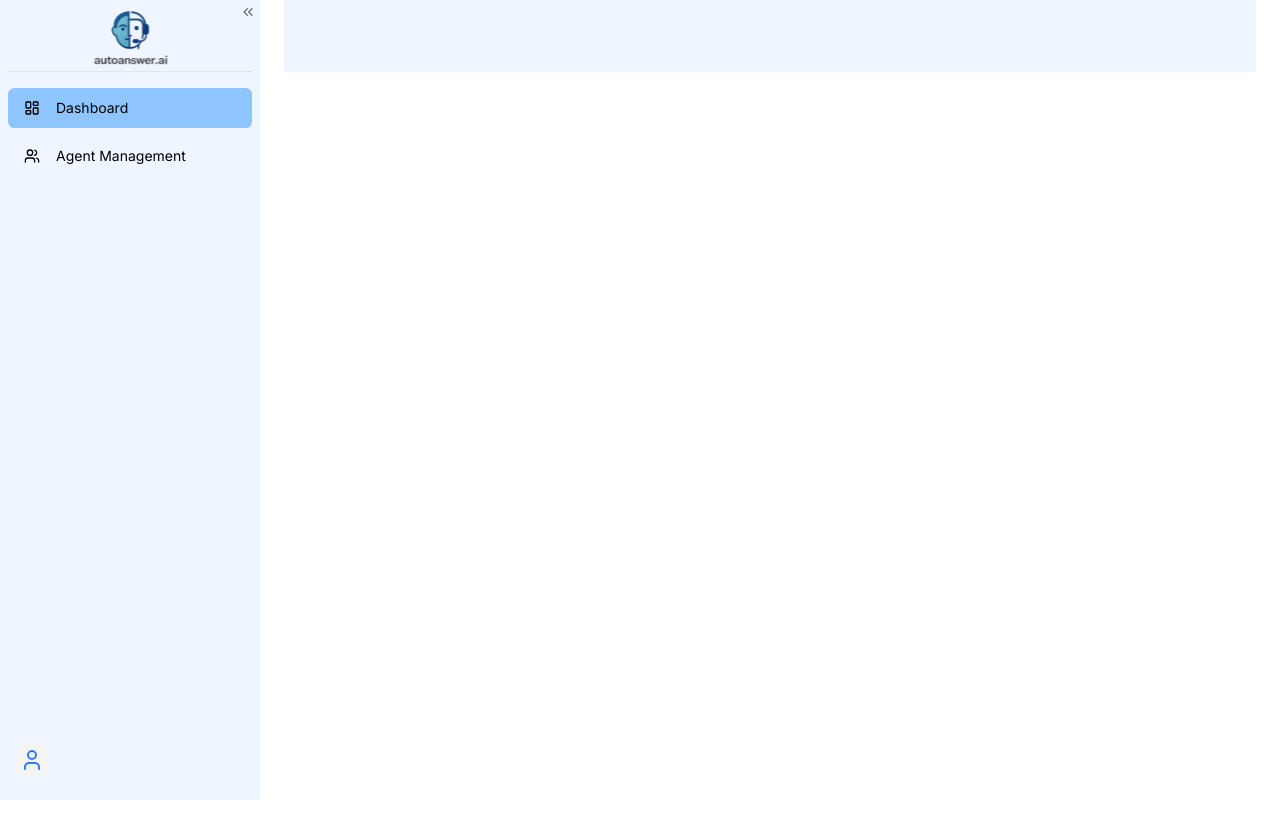
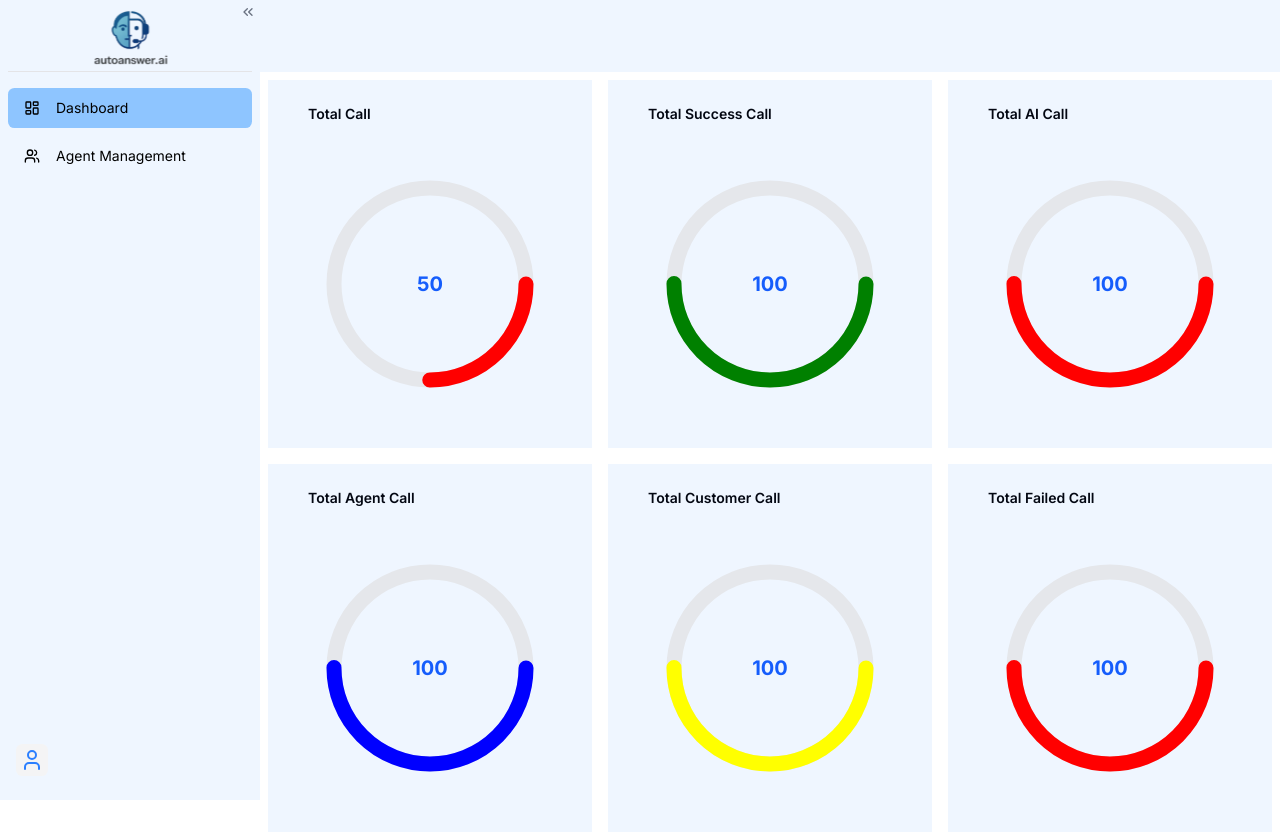
Before and after one commit to Betopia24/uprankedmarting_neuro_night_frontend, a Next.js app: page /dashboard/admin in a window 1280 px wide. Before the commit the page ends 800 px from the top, so only its background shows below. Built offline with nearby package versions, Linux system fonts and the light colour scheme.

Commit message:
add dashboard circle animation

```diff
--- a/src/app/(dashboard)/dashboard/_components/DashboardLayout.tsx
+++ b/src/app/(dashboard)/dashboard/_components/DashboardLayout.tsx
@@ -34,7 +34,7 @@ export default function DashboardLayout({
       className={cn(`grid transition-[grid] duration-300`)}
     >
       <div className="[grid-area:sidebar]">{sidebar}</div>
-      <div className="[grid-area:main] px-10">
+      <div className="[grid-area:main]">
         {header}
         {children}
       </div>
--- /dev/null
+++ b/src/app/(dashboard)/dashboard/_components/charts/CircleGraph.tsx
@@ -0,0 +1,75 @@
+"use client";
+
+import { useEffect, useRef, useState } from "react";
+
+type Props = {
+  value: number;
+  max: number;
+  color: string;
+};
+
+export default function CircleGraph({ value, max, color }: Props) {
+  return (
+    <div className="relative inline-flex">
+      <svg
+        className="block size-full relative rotate-[-90deg]" // rotate so it starts from top
+        viewBox="0 0 100 100"
+        xmlns="http://www.w3.org/2000/svg"
+      >
+        {/* Background circle */}
+        <circle
+          cx="50"
+          cy="50"
+          r="32" // 👈 smaller radius
+          fill="none"
+          stroke="#e5e7eb"
+          strokeWidth="5"
+        />
+        <Circle value={value} max={max} color={color} />
+      </svg>
+
+      {/* Center label */}
+      <div className="absolute z-10 font-bold inset-0 flex items-center justify-center text-xl text-blue-600">
+        {value}
+      </div>
+    </div>
+  );
+}
+
+function Circle({ value, max, color }: Props) {
+  const ref = useRef<SVGCircleElement>(null);
+  const [offset, setOffset] = useState(0);
+
+  useEffect(() => {
+    const circle = ref.current;
+    if (!circle) return;
+
+    const radius = 32;
+    const circumference = 2 * Math.PI * radius;
+    circle.style.strokeDasharray = `${circumference}`;
+    const progress = Math.min(value / max, 1); // clamp 0..1
+    const targetOffset = circumference * (1 - progress);
+
+    requestAnimationFrame(() => {
+      setOffset(targetOffset);
+    });
+  }, [value, max]);
+
+  return (
+    <circle
+      ref={ref}
+      cx="50"
+      cy="50"
+      r="32"
+      fill="none"
+      stroke="currentColor"
+      strokeWidth="5"
+      strokeDashoffset={offset}
+      strokeLinecap="round"
+      className="transition-all duration-1000 ease-out rotate-90 origin-center"
+      style={{
+        stroke: color,
+      }}
+    />
+  );
+}
--- /dev/null
+++ b/src/app/(dashboard)/dashboard/_components/charts/index.ts
@@ -0,0 +1 @@
+export { default as CircleGraph } from "./CircleGraph";
--- /dev/null
+++ b/src/app/(dashboard)/dashboard/admin/_components/CallGraph.tsx
@@ -0,0 +1,62 @@
+import { Heading } from "@/components";
+import { CircleGraph } from "../../_components/charts";
+
+const data = [
+  { name: "Total Call", value: 50, max: 200, color: "red" },
+  {
+    name: "Total Success Call",
+    value: 100,
+    max: 200,
+    color: "green",
+  },
+  {
+    name: "Total AI Call",
+    value: 100,
+    max: 200,
+    color: "red",
+  },
+  {
+    name: "Total Agent Call",
+    value: 100,
+    max: 200,
+    color: "blue",
+  },
+  {
+    name: "Total Customer Call",
+    value: 100,
+    max: 200,
+    color: "yellow",
+  },
+  {
+    name: "Total Failed Call",
+    value: 100,
+    max: 200,
+    color: "red",
+  },
+];
+
+export default function CallGraph() {
+  return (
+    <div className="flex flex-wrap">
+      {data.map((item, index) => (
+        <div
+          className="flex flex-col basis-1/1 md:basis-1/2 lg:basis-1/3 p-2"
+          key={index}
+        >
+          <div className="bg-blue-50 py-6">
+            <Heading className="px-10" as="h3" size="sm">
+              {item.name}
+            </Heading>
+            <div className="size-full flex items-center justify-center rounded-2xl">
+              <CircleGraph
+                value={item.value}
+                max={item.max}
+                color={item.color}
+              />
+            </div>
+          </div>
+        </div>
+      ))}
+    </div>
+  );
+}
--- a/src/app/(dashboard)/dashboard/admin/page.tsx
+++ b/src/app/(dashboard)/dashboard/admin/page.tsx
@@ -1,3 +1,5 @@
+import CallGraph from "./_components/CallGraph";
+
 export default async function DashboardPage() {
-  return <></>;
+  return <CallGraph />;
 }
--- a/src/app/otp-verification/page.tsx
+++ /dev/null
@@ -1,66 +0,0 @@
-"use client";
-
-import { useActionState } from "react";
-import AuthFormLayout from "@/components/auth/AuthFormLayout";
-import FormButton from "@/components/auth/FormButton";
-import { verifyOtp } from "@/actions/auth";
-
-export default function OtpVerificationPage() {
-  const [state, dispatch] = useActionState(verifyOtp, undefined);
-
-  // Function to handle input changes and move focus
-  const handleInputChange = (e: React.ChangeEvent<HTMLInputElement>) => {
-    const { maxLength, value, name } = e.target;
-    const [fieldName, fieldIndex] = name.split("-");
-
-    // Move to next input if current one is filled
-    if (value.length >= maxLength) {
-      const nextSibling = document.querySelector(
-        `input[name=otp-${parseInt(fieldIndex) + 1}]`
-      ) as HTMLInputElement;
-
-      if (nextSibling !== null) {
-        nextSibling.focus();
-      }
-    }
-  };
-
-  return (
-    <AuthFormLayout
-      title="Verification"
-      description="Please enter the 4-digit code sent to your email."
-      footerText="Didn't receive the code?"
-      footerLink="#"
-      footerLinkText="Resend Code"
-      showSocialLogins={false}
-    >
-      <form action={dispatch} className="space-y-6">
-        <div className="flex justify-center space-x-2">
-          {[1, 2, 3, 4].map((index) => (
-            <input
-              key={index}
-              type="text"
-              name={`otp-${index}`}
-              maxLength={1}
-              className="w-12 h-12 text-center text-2xl font-bold border border-gray-300 rounded-lg focus:outline-none focus:ring-primary focus:border-primary"
-              onChange={handleInputChange}
-              required
-            />
-          ))}
-        </div>
-
-        {state?.message && (
-          <p
-            className={`mt-2 text-sm ${
-              state.errors ? "text-red-500" : "text-green-500"
-            }`}
-          >
-            {state.message}
-          </p>
-        )}
-
-        <FormButton pendingText="Verifying...">Verify Code</FormButton>
-      </form>
-    </AuthFormLayout>
-  );
-}
```
